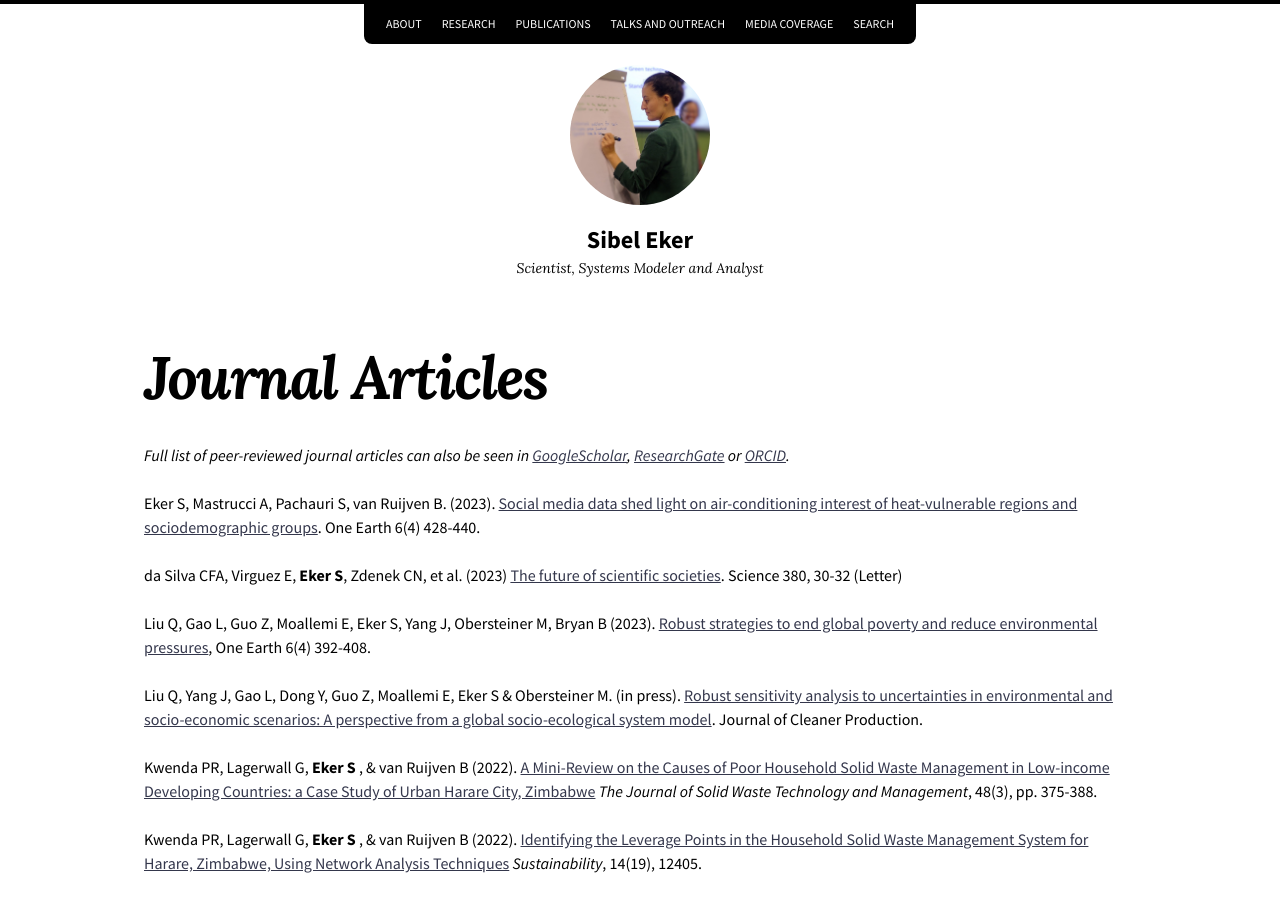
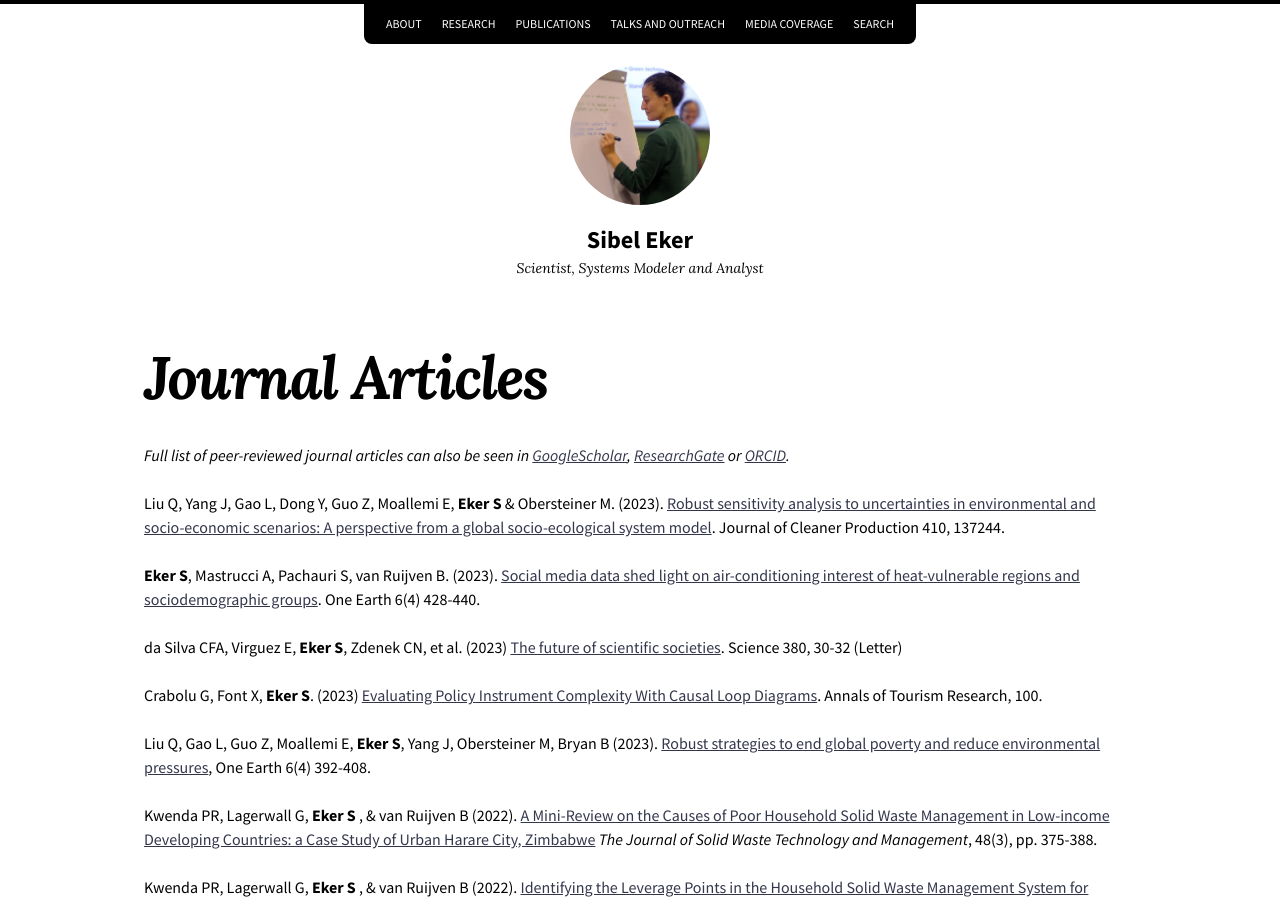
Before and after one commit to sibeleker/sibeleker.github.io, a Jekyll site: the page built from _publications/pubs1.md, in a window 1280 px wide and 900 px high. Built offline with Jekyll 4.4.1, drawn with Linux system fonts in a browser that asks for light colours; nearby versions of some CDN libraries.

Commit message:
text updates

```diff
--- a/_publications/pubs1.md
+++ b/_publications/pubs1.md
@@ -7,14 +7,15 @@ thumbnail: /images/icon_article.jpg
 
 *Full list of peer-reviewed journal articles can also be seen in [GoogleScholar](https://scholar.google.at/citations?user=F5hvj3QAAAAJ&hl=en), [ResearchGate](https://www.researchgate.net/profile/Sibel_Eker/research) or [ORCID](https://orcid.org/0000-0003-2264-132X).*
 
-Eker S, Mastrucci A, Pachauri S, van Ruijven B. (2023). [Social media data shed light on air-conditioning interest of heat-vulnerable regions and sociodemographic groups](https://www.cell.com/one-earth/fulltext/S2590-3322(23)00145-8). One Earth 6(4) 428-440.
+Liu Q, Yang J, Gao L, Dong Y, Guo Z, Moallemi E, **Eker S** & Obersteiner M. (2023). [Robust sensitivity analysis to uncertainties in environmental and socio-economic scenarios: A perspective from a global socio-ecological system model](https://www.sciencedirect.com/science/article/abs/pii/S0959652623014026?via%3Dihub). Journal of Cleaner Production 410, 137244.
+
+**Eker S**, Mastrucci A, Pachauri S, van Ruijven B. (2023). [Social media data shed light on air-conditioning interest of heat-vulnerable regions and sociodemographic groups](https://www.cell.com/one-earth/fulltext/S2590-3322(23)00145-8). One Earth 6(4) 428-440.
 
 da Silva CFA, Virguez E, **Eker S**, Zdenek CN, et al. (2023) [The future of scientific societies](https://www.science.org/doi/full/10.1126/science.adh8182). Science 380, 30-32 (Letter)
 
-Liu Q, Gao L, Guo Z, Moallemi E, Eker S, Yang J, Obersteiner M, Bryan B (2023). [Robust strategies to end global poverty and reduce environmental pressures](https://www.cell.com/one-earth/fulltext/S2590-3322(23)00141-0), One Earth 6(4) 392-408.
+Crabolu G, Font X, **Eker S**. (2023) [Evaluating Policy Instrument Complexity With Causal Loop Diagrams](https://www.sciencedirect.com/science/article/pii/S0160738323000452?via%3Dihub). Annals of Tourism Research, 100.
 
-Liu Q, Yang J, Gao L, Dong Y, Guo Z, Moallemi E, Eker S & Obersteiner M. (in press). [Robust sensitivity analysis to uncertainties in environmental and socio-economic scenarios: A perspective from a global socio-ecological system model](https://www.sciencedirect.com/science/article/abs/pii/S0959652623014026?via%3Dihub). Journal of Cleaner Production.
-
+Liu Q, Gao L, Guo Z, Moallemi E, **Eker S**, Yang J, Obersteiner M, Bryan B (2023). [Robust strategies to end global poverty and reduce environmental pressures](https://www.cell.com/one-earth/fulltext/S2590-3322(23)00141-0), One Earth 6(4) 392-408.
 
 Kwenda PR, Lagerwall G, **Eker S** , & van Ruijven B (2022). [A Mini-Review on the Causes of Poor Household Solid Waste Management in Low-income Developing Countries: a Case Study of Urban Harare City, Zimbabwe](https://doi.org/10.5276/JSWTM/2022.375) *The Journal of Solid Waste Technology and Management*, 48(3), pp. 375-388.
 
```
Also changed, not shown: _publications/pubs2.md (+2 -0 lines), _publications/pubs4.md (+1 -0 lines), media.md (+7 -0 lines), outreach.md (+6 -0 lines).
